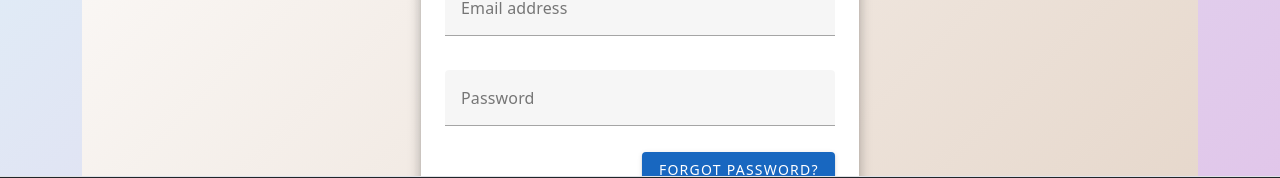
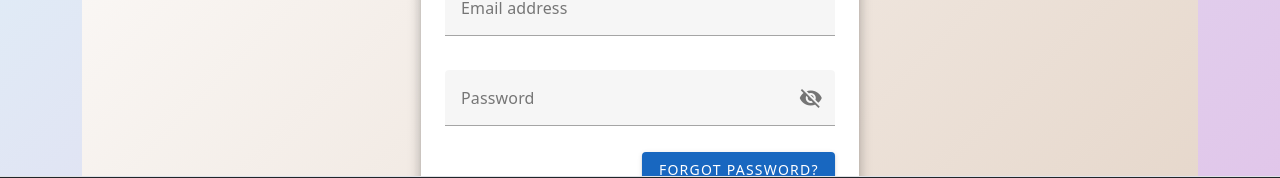
Before and after one commit to johnleighbeltran/110, a Vue app: page /login in a window 1280 px wide. Shown: the part 539-717 px from the top of the page. Built offline with nearby package versions, Linux system fonts and the light colour scheme.

Commit message:
Update LoginView.vue

```diff
--- a/src/views/user/LoginView.vue
+++ b/src/views/user/LoginView.vue
@@ -9,8 +9,14 @@ let password = ref('')
 let loading = ref(false)
 let forgotPasswordEmail = ref('')
 let selectedRole = ref('user') // Default role is 'user'
+const showPassword = ref(false)
 
 const router = useRouter()
+
+
+const togglePasswordVisibility = () => {
+  showPassword.value = !showPassword.value
+}
 
 // Login Function
 const login = async (e) => {
@@ -70,6 +76,8 @@ const sendPasswordReset = async () => {
     alert('Password reset link sent! Please check your email.')
   }
 }
+
+
 </script>
 
 <template>
@@ -108,13 +116,19 @@ const sendPasswordReset = async () => {
             <!-- Password Field -->
             <v-text-field
               v-model="password"
+              :type="showPassword ? 'text' : 'password'"
               label="Password"
-                type="password"
               required
               outlined
               dense
               class="mb-1"
-              ></v-text-field>
+            >
+              <template #append-inner>
+                <v-icon @click="togglePasswordVisibility" class="cursor-pointer">
+                  {{ showPassword ? 'mdi-eye' : 'mdi-eye-off' }}
+                </v-icon>
+              </template>
+            </v-text-field>
 
               <!-- Forgot Password -->
               <div class="text-right mb-3">
@@ -184,10 +198,6 @@ const sendPasswordReset = async () => {
   background-color: #4a148c;
 }
 
-.v-icon {
-  animation: spin 1s infinite linear;
-}
-
 @keyframes spin {
   0% { transform: rotate(0deg); }
   100% { transform: rotate(360deg); }
```
Lines whose indentation alone changed are shown as unchanged.
